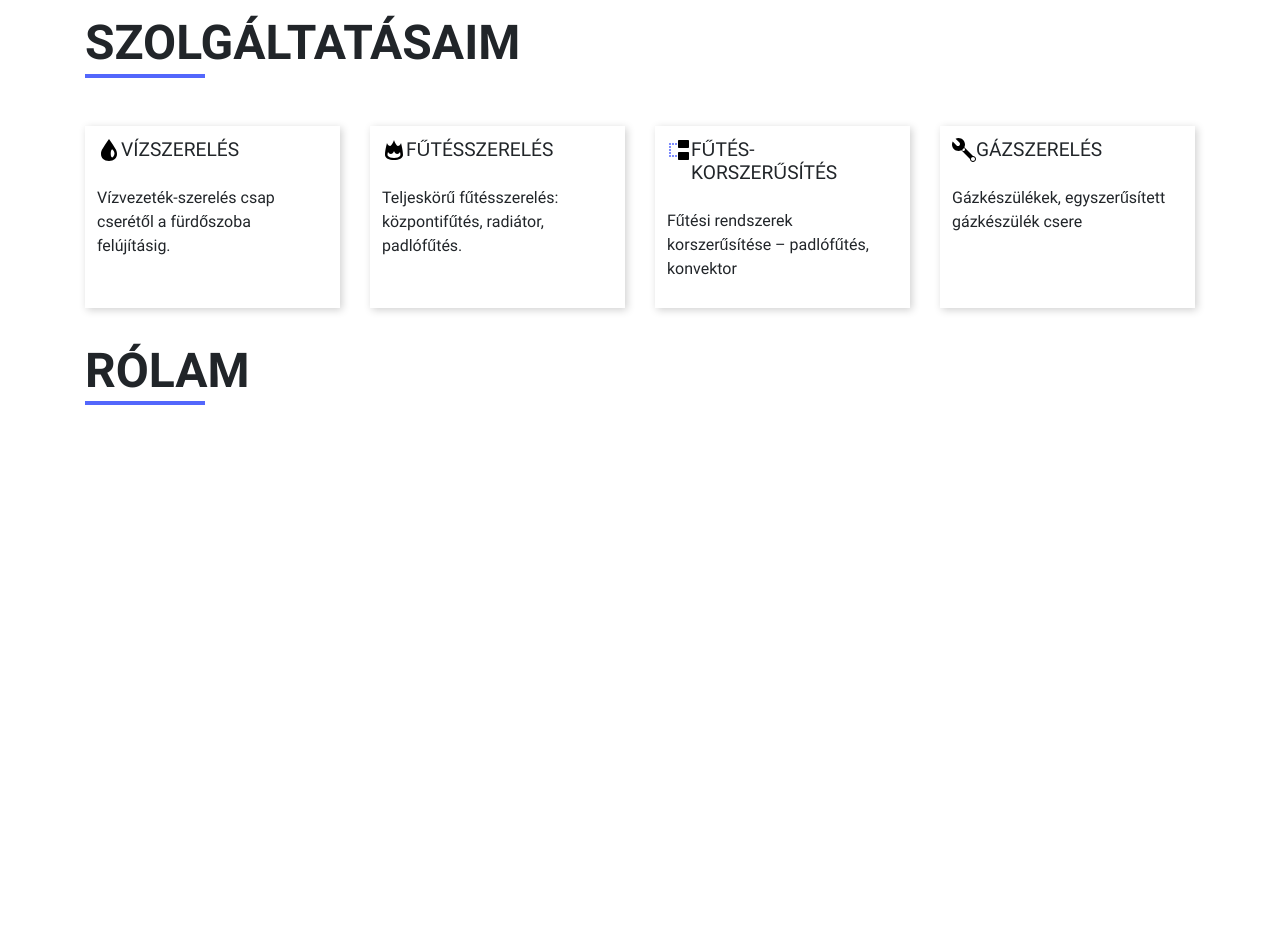
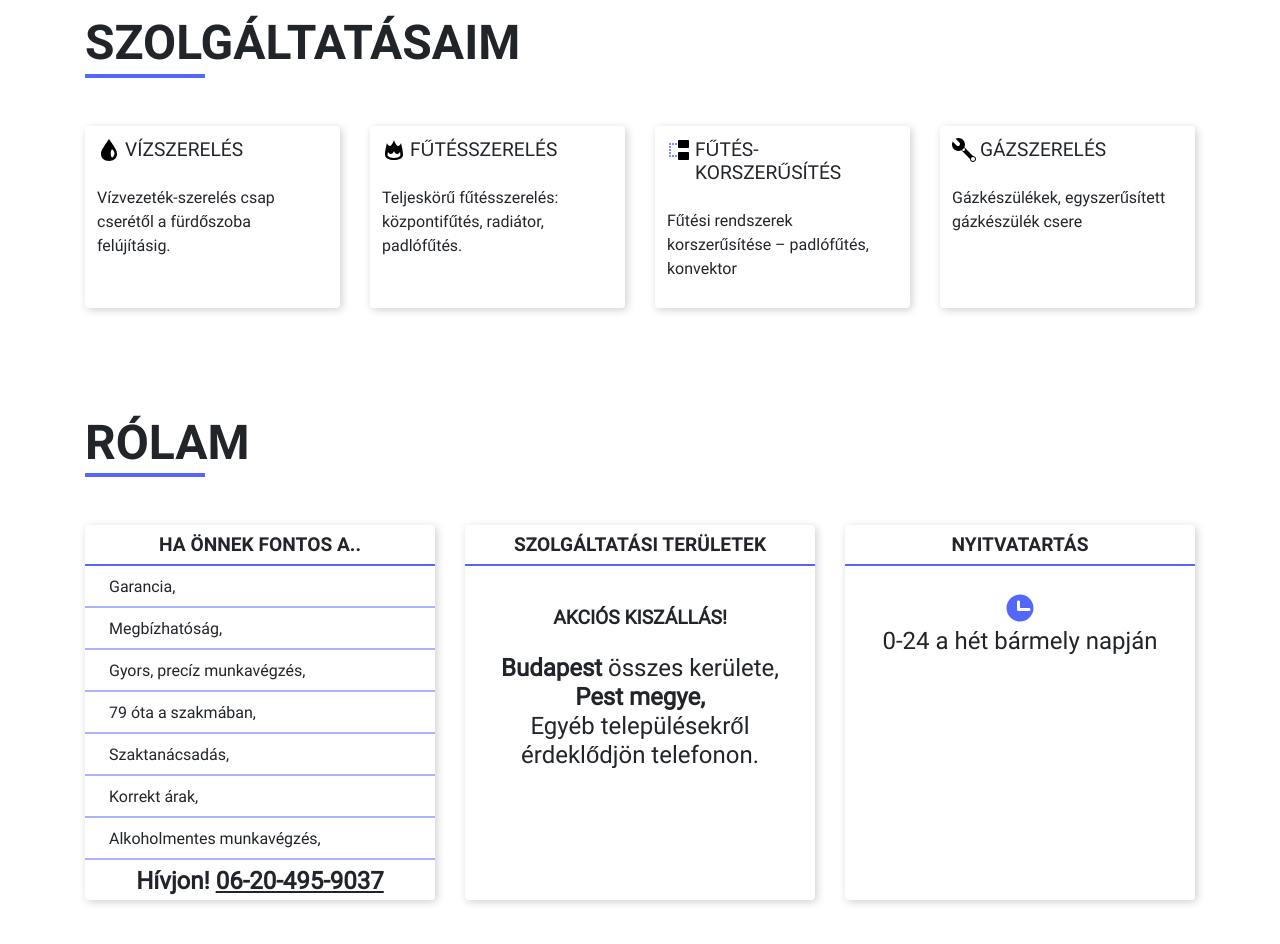
Before and after one commit to Tyutyesz/vizgazdoktor, a website built with webpack: page src/index.html in a window 1280 px wide. Shown: the part 820-1764 px from the top of the page. Before the commit the page ends 1225 px from the top, so only its background shows below. Built offline with nearby package versions, Linux system fonts and the light colour scheme.

Commit message:
seo and mobile fixes

```diff
--- a/src/assets/styles/base/_typography.scss
+++ b/src/assets/styles/base/_typography.scss
@@ -8,6 +8,9 @@ h1{
 h2{
   font-size: 3rem;
   font-family: "Roboto-Bold", Arial, sans-serif;
+  @media screen and (max-width:768px) {
+    font-size:1.5rem;
+  }
 }
 
 .title{
--- a/src/assets/styles/components/_aboutMe.scss
+++ b/src/assets/styles/components/_aboutMe.scss
@@ -0,0 +1,6 @@
+.about-me{
+  svg{
+    width:36px;
+    height:36px;
+  }
+}
--- a/src/assets/styles/components/_card.scss
+++ b/src/assets/styles/components/_card.scss
@@ -5,6 +5,7 @@
   -moz-box-shadow: 2px 2px 8px 0px rgba(0,0,0,0.19);
   transition: all 0.125s ease-in;
   height:100%;
+  border-radius: 4px;
   &:hover{
     box-shadow: 2px 2px 8px 3px rgba(0,0,0,0.19);
     -webkit-box-shadow: 2px 2px 8px 3px rgba(0,0,0,0.19);
@@ -15,7 +16,7 @@
     text-transform: uppercase;
     line-height: 1.2;
     position: relative;
-    padding-left: 24px;
+    padding-left: 28px;
     font-family: "Roboto-Regular", Arial, sans-serif;
     font-weight:500;
     margin-bottom:1.5rem;
@@ -34,4 +35,43 @@
       fill: $primary-color;
     }
   }
+  &--no-sides{
+    padding:0;
+  }
 }
+.t-card__header{
+  padding:8px;
+  border-bottom: 2px solid $primary-color;
+  h3{
+    padding:0;
+    margin:0;
+    text-align: center;
+    font-weight: bold;
+    font-family: "Roboto-Bold", Arial, sans-serif;
+  }
+}
+.t-card__list{
+  padding:0;
+  margin:0;
+  li{
+    margin:0;
+    padding:8px 24px;
+    display: flex;
+    align-items: center;
+    border-bottom: 2px solid rgba($primary-color, 0.5);
+  }
+}
+.t-card__footer{
+  height:40px;
+  display: flex;
+  align-items: center;
+  justify-content: center;
+  p{
+    font-size:1.5rem;
+    margin:0;
+    a{
+      color:inherit;
+      text-decoration: underline;
+    }
+  }
+}
--- a/src/assets/styles/components/_hero.scss
+++ b/src/assets/styles/components/_hero.scss
@@ -9,7 +9,7 @@
     left:0;
     object-fit: cover;
     width:100%;
-    height:auto;
+    height:100%;
     z-index:1;
   }
   &__description{
@@ -39,4 +39,16 @@
       margin:0 12px;
     }
   }
+  @media screen and (max-width:768px) {
+    h1{
+      font-size: 2.5rem;
+    }
+    p{
+      font-size: 1rem;
+      padding: 12px;
+      span{
+        margin: 0;
+      }
+    }
+  }
 }
--- /dev/null
+++ b/src/assets/styles/components/_list.scss
@@ -0,0 +1,4 @@
+ul{
+  list-style: none;
+
+}
--- a/src/assets/styles/components/components.scss
+++ b/src/assets/styles/components/components.scss
@@ -3,4 +3,5 @@
 @import "card";
 @import "hero";
 @import "icons";
+@import "list";
 @import "services";
--- a/src/index.html
+++ b/src/index.html
@@ -23,7 +23,7 @@ ${require('views/partials/_navigation.html')}
                 </div>
             </div>
             <div class="row mt-5">
-                <div class="col-md-3">
+                <div class="col-md-3 mb-4">
                     <div class="t-card">
                         <h3>
                             <i class="icons">
@@ -34,7 +34,7 @@ ${require('views/partials/_navigation.html')}
                         <p>Vízvezeték-szerelés csap cserétől a fürdőszoba felújításig.</p>
                     </div>
                 </div>
-                <div class="col-md-3">
+                <div class="col-md-3 mb-4">
                     <div class="t-card">
                         <h3><i class="icons">
                             <svg xmlns="http://www.w3.org/2000/svg" viewBox="0 0 24 24"><g fill='#FFFFFF'><path d="M19 5s-1 3-3 3-4-6-4-6-2 6-4 6-3-3-3-3-2 7-2 12c0 3 4 5 9 5s9-2 9-5c0-5-2-12-2-12zm-1 13c-1 1-3 2-6 2s-5-1-6-2 0-4 0-4 1 2 3 2 3-3 3-3 1 3 3 3 3-2 3-2 1 3 0 4z"></path></g></svg>
@@ -42,7 +42,7 @@ ${require('views/partials/_navigation.html')}
                         <p>Teljeskörű fűtésszerelés: központifűtés, radiátor, padlófűtés.</p>
                     </div>
                 </div>
-                <div class="col-md-3">
+                <div class="col-md-3 mb-4">
                     <div class="t-card">
                         <h3><i class="icons">
                             <svg xmlns="http://www.w3.org/2000/svg" viewBox="0 0 24 24"><g fill='#FFFFFF'><circle cx="3" cy="9" r="1"></circle><circle cx="3" cy="6" r="1"></circle><circle cx="6" cy="6" r="1"></circle><circle cx="9" cy="6" r="1"></circle><circle cx="3" cy="12" r="1"></circle><circle cx="3" cy="15" r="1"></circle><circle cx="3" cy="18" r="1"></circle><circle cx="6" cy="18" r="1"></circle><circle cx="9" cy="18" r="1"></circle><path d="M21 10h-9c-.6 0-1-.4-1-1V3c0-.6.4-1 1-1h9c.6 0 1 .4 1 1v6c0 .6-.4 1-1 1zM21 22h-9c-.6 0-1-.4-1-1v-6c0-.6.4-1 1-1h9c.6 0 1 .4 1 1v6c0 .6-.4 1-1 1z"></path></g></svg>
@@ -51,7 +51,7 @@ ${require('views/partials/_navigation.html')}
                         <p>Fűtési rendszerek korszerűsítése – padlófűtés, konvektor</p>
                     </div>
                 </div>
-                <div class="col-md-3">
+                <div class="col-md-3 mb-4">
                     <div class="t-card">
                         <h3><i class="icons">
                             <svg xmlns="http://www.w3.org/2000/svg" viewBox="0 0 24 24"><g fill='#FFFFFF'><path d="M21 18l-8.66-8.66c.42-.86.66-1.82.66-2.84C13 2.91 10.09 0 6.5 0 5.43 0 4.43.26 3.54.72l3.87 3.87c.78.78.78 2.05 0 2.83s-2.05.78-2.83 0L.72 3.54C.26 4.43 0 5.43 0 6.5 0 10.09 2.91 13 6.5 13c1.02 0 1.98-.24 2.84-.66L18 21c0 1.66 1.34 3 3 3s3-1.34 3-3-1.34-3-3-3zm-9.5-5c-.68 0-1.24-.45-1.43-1.07.74-.49 1.37-1.12 1.86-1.86.62.19 1.07.75 1.07 1.43 0 .83-.67 1.5-1.5 1.5zM21 23c-1.1 0-2-.9-2-2s.9-2 2-2 2 .9 2 2-.9 2-2 2z"></path></g></svg>
@@ -62,13 +62,63 @@ ${require('views/partials/_navigation.html')}
             </div>
         </div>
     </section>
-    <section class="about-me">
+    <section class="about-me mt-5 pb-4">
         <div class="container">
             <div class="row">
                 <div class="col">
                     <h2 class="title">Rólam</h2>
                 </div>
             </div>
+            <div class="row mt-5">
+                <div class="col-md-4 mb-4">
+                    <div class="t-card t-card--no-sides">
+                        <div class="t-card__header">
+                            <h3>Ha önnek fontos a..</h3>
+                        </div>
+                        <ul class="t-card__list">
+                            <li>Garancia,</li>
+                            <li>Megbízhatóság,</li>
+                            <li>Gyors, precíz munkavégzés,</li>
+                            <li>79 óta a szakmában,</li>
+                            <li>Szaktanácsadás,</li>
+                            <li>Korrekt árak,</li>
+                            <li>Alkoholmentes munkavégzés,</li>
+                        </ul>
+                        <div class="t-card__footer">
+                            <p class="font-weight-bold">
+                                Hívjon!
+                                <a href="tel:06-20-495-9037">06-20-495-9037</a>
+                            </p>
+                        </div>
+                    </div>
+                </div>
+                <div class="col-md-4 mb-4">
+                    <div class="t-card t-card--no-sides">
+                        <div class="t-card__header">
+                            <h3>Szolgáltatási területek</h3>
+                        </div>
+                        <div class="t-card__body p-4">
+                            <h3 class="text-center mt-3 p-0 font-weight-bold">Akciós kiszállás!</h3>
+                            <h4 class="text-center">
+                                <strong>Budapest</strong> összes kerülete, <br> <strong>Pest megye, </strong>
+                                <br>
+                                Egyéb településekről érdeklődjön telefonon.
+                            </h4>
+                        </div>
+                    </div>
+                </div>
+                <div class="col-md-4 mb-4">
+                    <div class="t-card t-card--no-sides d-flex flex-column">
+                        <div class="t-card__header">
+                            <h3>Nyitvatartás</h3>
+                        </div>
+                        <div class="t-card__body p-4 d-flex align-items-center justify-content-center flex-column">
+                            <svg xmlns="http://www.w3.org/2000/svg" viewBox="0 0 24 24"><g fill='#5367fc'><path d="M12 3c-5 0-9 4-9 9s4 9 9 9 9-4 9-9-4-9-9-9zm6 11h-7c-.6 0-1-.4-1-1V8c0-.6.4-1 1-1s1 .4 1 1v4h6c.6 0 1 .4 1 1s-.4 1-1 1z"></path></g></svg>
+                            <h4>0-24 a hét bármely napján</h4>
+                        </div>
+                    </div>
+                </div>
+            </div>
         </div>
     </section>
 </main>
--- a/src/views/partials/_head.html
+++ b/src/views/partials/_head.html
@@ -2,14 +2,15 @@
 <html lang="en">
 <head>
     <meta charset="UTF-8">
-    <title>Title</title>
+    <title>Víz gáz doktor</title>
 
     <meta name="viewport"
           content="width=device-width, initial-scale=1 ,minimum-scale=1.0, maximum-scale=1.0, user-scalable=no">
-
-    <meta name="robots" content="noindex, nofollow">
-
+    <meta name="robots" content="index, follow">
     <meta http-equiv="Content-Type" content="text/html; charset=utf-8"/>
-
+    <meta name="description"
+          content="Tóth Árpád vagyok, magasan képzett víz-, gáz-, fűtés és gázkészülék szerelő. Várom hívásukat 0-24">
+    <meta name="keywords"
+          content="víz, gáz, fűtés, szerelés, szerelő, víz- gáz- fűtésszerelés, kerület, Budapest, fűtésszerelő, központi fűtés, Pest megye és környéke">
 </head>
 <body>
```
Also changed, not shown: src/assets/images/icons/icon_clock.svg (added).
